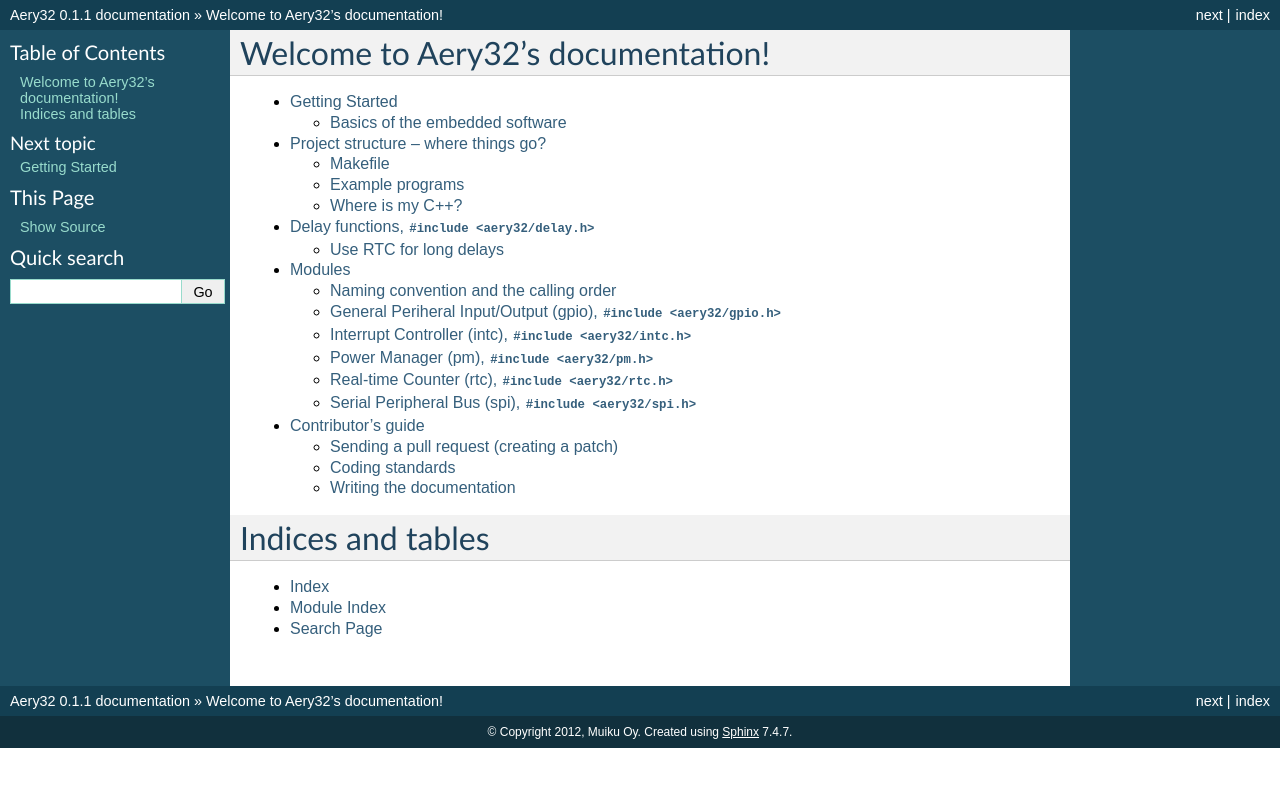
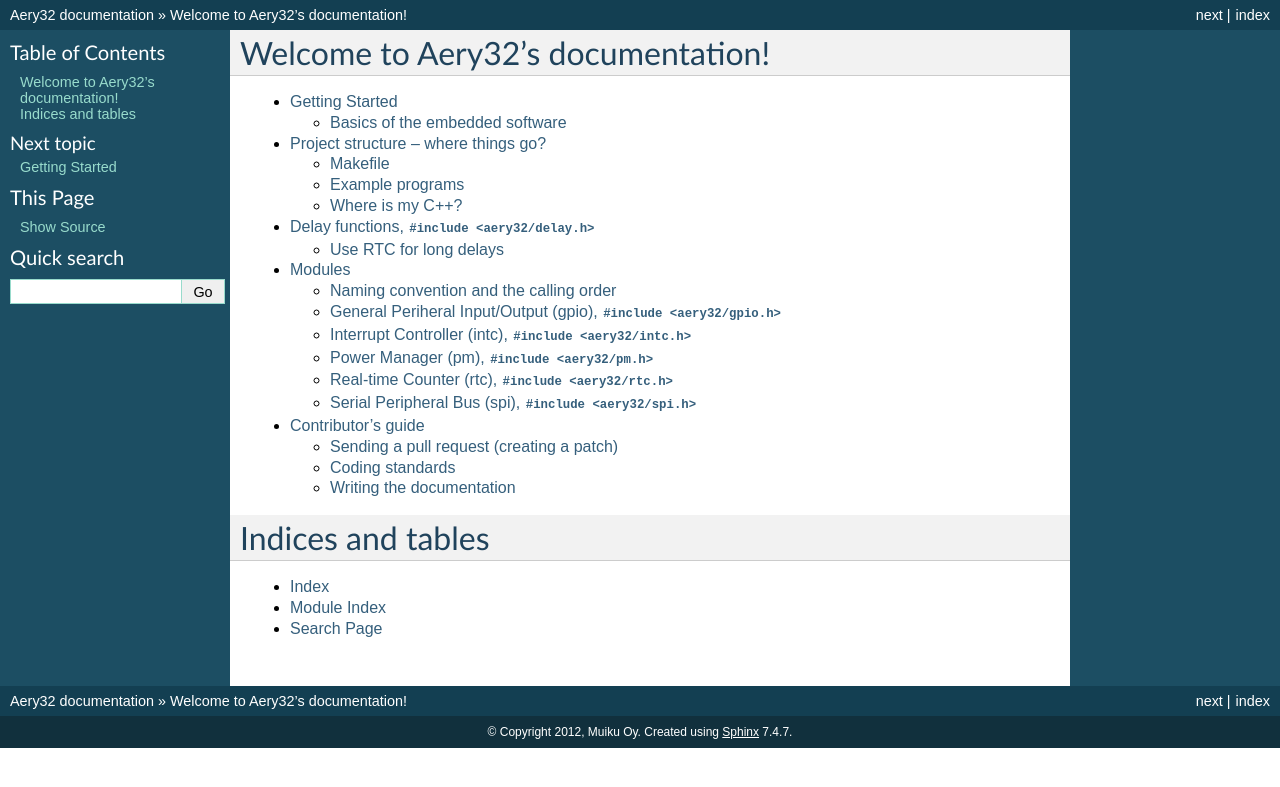
Before and after one commit to aery32/aery32-refguide, a Sphinx documentation site: the page built from source/index.rst, in a window 1280 px wide. Shown: the top 787 px of the page. Built offline with Sphinx 7.4.7, drawn with Linux system fonts in a browser that asks for light colours.

Commit message:
Update the latest docus

```diff
--- a/source/conf.py
+++ b/source/conf.py
@@ -48,9 +48,9 @@
 # built documents.
 #
 # The short X.Y version.
-version = '0.1.1'
+version = ''
 # The full version, including alpha/beta/rc tags.
-release = '0.1.1'
+release = ''
 
 # The language for content autogenerated by Sphinx. Refer to documentation
 # for a list of supported languages.
```
